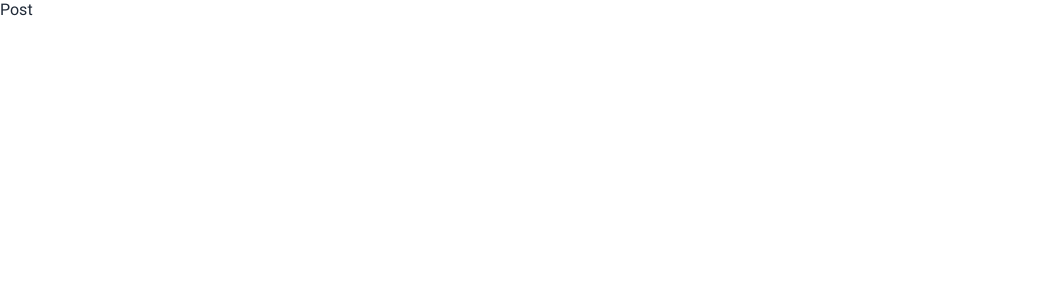
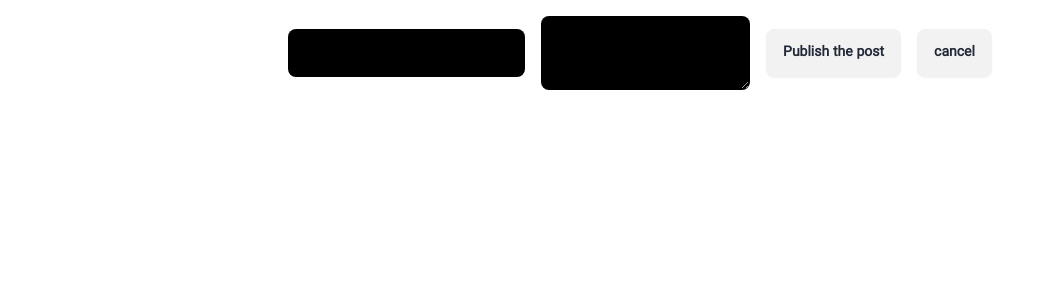
Before and after one commit to Foshati/react.ts-learn, a React (Vite) app: page /post/1 in a window 1280 px wide. Shown: the top 300 px of the page, without its empty margins (0-1054 px from the left). Built offline with nearby package versions, Linux system fonts and the light colour scheme.

Commit message:
create Post components

```diff
--- a/package.json
+++ b/package.json
@@ -12,7 +12,8 @@
   "dependencies": {
     "react": "^18.3.1",
     "react-dom": "^18.3.1",
-    "react-router-dom": "^6.27.0"
+    "react-router-dom": "^6.27.0",
+    "react-select": "^5.8.1"
   },
   "devDependencies": {
     "@types/react": "^18.3.3",
--- a/src/components/Post.tsx
+++ b/src/components/Post.tsx
@@ -1,5 +1,16 @@
+import { Link } from "react-router-dom";
+
 export default function Post() {
   return (
-    <div>Post</div>
-  )
+    <div className="m-4">
+      <form className="flex justify-center items-center gap-4">
+        <input className="input bg-black"  type="text" />
+        <textarea className=" textarea bg-black " name="" id=""></textarea>
+        <button className="btn" type="submit">Publish the post</button>
+        <Link to="..">
+          <button className="btn">cancel</button>
+        </Link>
+      </form>
+    </div>
+  );
 }
```
Also changed, not shown: 1 other file (tests, documents, lock files or other folders).
